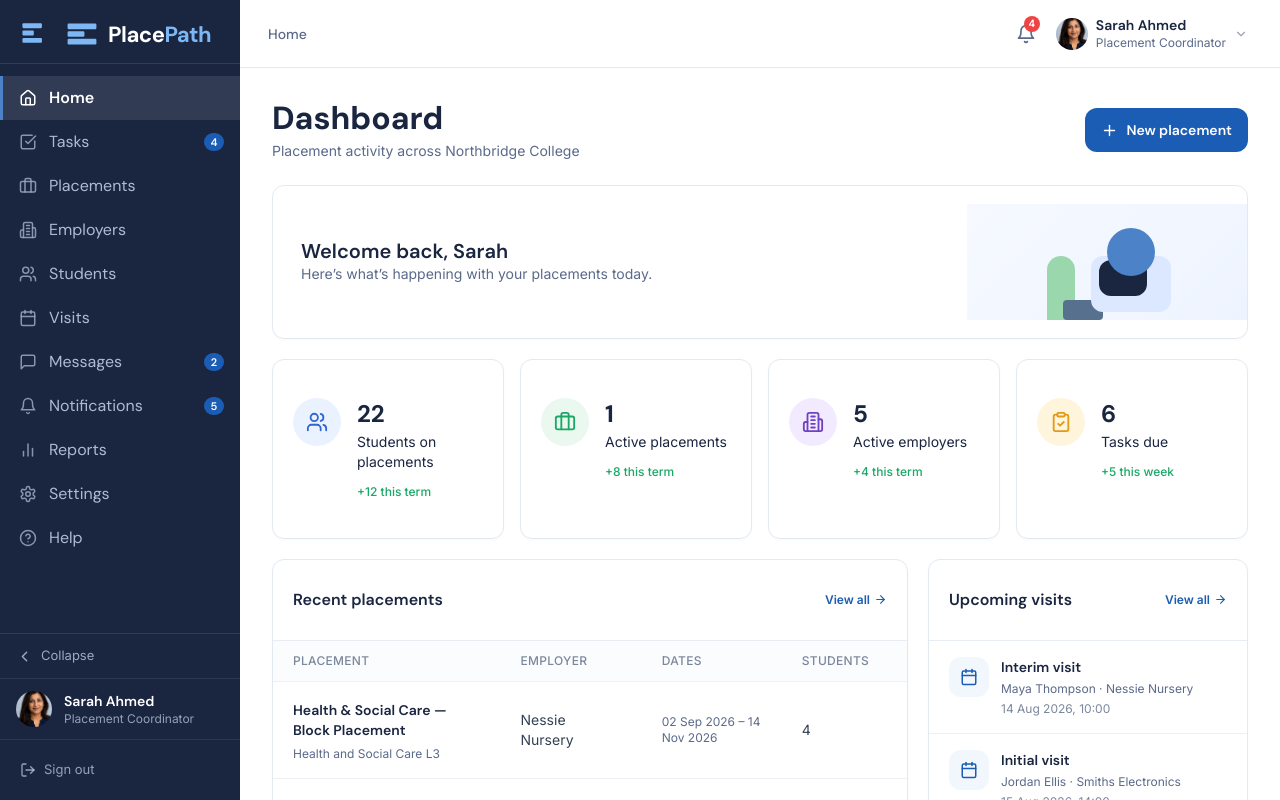
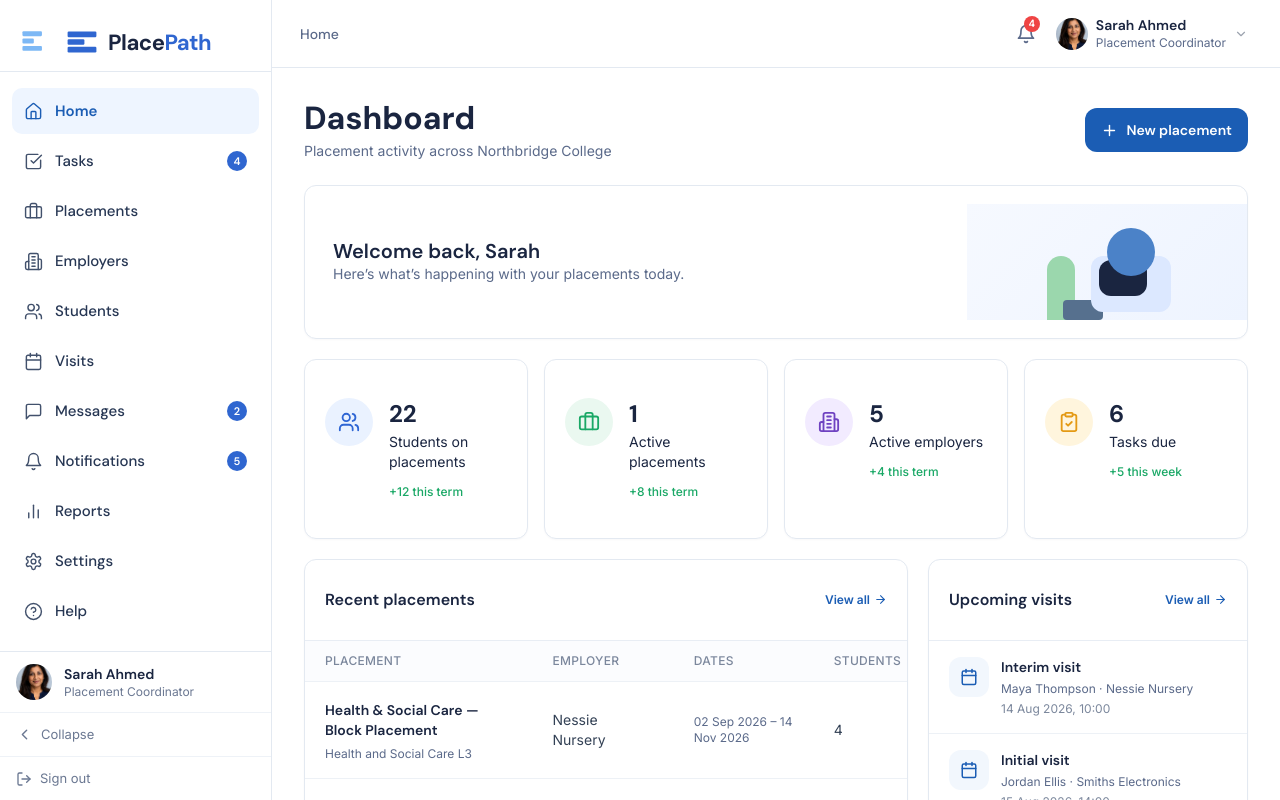
Before and after one commit to SophiePurewal/placepath-demo, a React (Vite) app: page / in a window 1280 px wide. Both pictures are taken after a click on the button "Sign in". Built offline with nearby package versions, Linux system fonts and the light colour scheme.

Commit message:
Match PlacePath sidebar to approved light mockup

```diff
--- a/src/components/Sidebar.tsx
+++ b/src/components/Sidebar.tsx
@@ -34,7 +34,6 @@ export type Screen =
   | "help"
   | "create-placement"
   | "placement-detail"
-  // employer screens
   | "emp-dashboard"
   | "emp-requests"
   | "emp-active"
@@ -42,7 +41,6 @@ export type Screen =
   | "emp-documents"
   | "emp-messages"
   | "emp-organisation"
-  // student screens
   | "stu-dashboard"
   | "stu-placement"
   | "stu-tasks"
@@ -117,33 +115,21 @@ export default function Sidebar({
   onMobileClose,
   onSignOut,
 }: SidebarProps) {
-  const navItems =
-    role === "coordinator"
-      ? coordinatorNav
+  const navItems = role === "coordinator" ? coordinatorNav : role === "employer" ? employerNav : studentNav;
+  const userInfo = role === "coordinator"
+    ? { name: "Sarah Ahmed", title: "Placement Coordinator" }
     : role === "employer"
-        ? employerNav
-        : studentNav;
-
-  const userInfo =
-    role === "coordinator"
-      ? { name: "Sarah Ahmed", title: "Placement Coordinator", initials: "SA" }
-      : role === "employer"
-        ? { name: "David Hughes", title: "Operations Manager", initials: "DH" }
-        : { name: "Maya Thompson", title: "Health & Social Care L3", initials: "MT" };
+      ? { name: "David Hughes", title: "Operations Manager" }
+      : { name: "Maya Thompson", title: "Health & Social Care L3" };
 
   const closeButtonRef = useRef<HTMLButtonElement>(null);
-  const firstNavButtonRef = useRef<HTMLButtonElement>(null);
 
-  // Close drawer on Escape and return focus to the hamburger button
   useEffect(() => {
     if (!mobileOpen) return;
     const onKeyDown = (e: KeyboardEvent) => {
-      if (e.key === "Escape") {
-        onMobileClose();
-      }
+      if (e.key === "Escape") onMobileClose();
     };
     document.addEventListener("keydown", onKeyDown);
-    // Move focus into the drawer when it opens
     closeButtonRef.current?.focus();
     return () => document.removeEventListener("keydown", onKeyDown);
   }, [mobileOpen, onMobileClose]);
@@ -154,22 +140,16 @@ export default function Sidebar({
   };
 
   const SidebarContent = () => (
-    <div className="flex flex-col h-full">
-      {/* Logo */}
+    <div className="flex flex-col h-full" style={{ backgroundColor: "#ffffff", color: "#1a2540" }}>
       <div
         className={`flex items-center border-b ${collapsed ? "justify-center px-2" : "px-5"}`}
-        style={{
-          height: 64,
-          borderColor: "rgba(255,255,255,0.1)",
-          minHeight: 64,
-        }}
+        style={{ height: 72, minHeight: 72, borderColor: "#e3e9f1" }}
       >
-        <BrandLogo size="md" dark markOnly={collapsed} />
-        {/* mobile close */}
+        <BrandLogo size="md" dark={false} markOnly={collapsed} />
         <button
           ref={closeButtonRef}
-          className="ml-auto lg:hidden p-1 rounded"
-          style={{ color: "rgba(255,255,255,0.6)" }}
+          className="ml-auto lg:hidden p-2 rounded-md"
+          style={{ color: "#5b6a8a" }}
           onClick={onMobileClose}
           aria-label="Close navigation"
         >
@@ -177,116 +157,87 @@ export default function Sidebar({
         </button>
       </div>
 
-      {/* Nav items */}
-      <nav className="flex-1 py-3 overflow-y-auto" aria-label="Main navigation">
+      <nav className="flex-1 py-4 px-3 overflow-y-auto" aria-label="Main navigation">
         {navItems.map((item) => {
           const Icon = item.icon;
-          const active = currentScreen === item.id ||
-            (item.id === "employers" && currentScreen === "employer-detail");
+          const active = currentScreen === item.id || (item.id === "employers" && currentScreen === "employer-detail");
           return (
             <button
               key={item.id}
               onClick={() => navigate(item.id)}
-              className="nav-btn w-full flex items-center gap-3 px-4 text-left transition-colors relative"
+              className={`w-full flex items-center gap-3 text-left transition-colors relative ${collapsed ? "justify-center px-2" : "px-3"}`}
               style={{
                 fontFamily: "var(--font-display)",
-                fontWeight: active ? 600 : 400,
-                fontSize: 16,
-                minHeight: 44,
-                paddingTop: 10,
-                paddingBottom: 10,
-                color: active ? "#ffffff" : "rgba(200,214,236,0.85)",
-                backgroundColor: active ? "rgba(255,255,255,0.1)" : "transparent",
-                borderLeft: active ? "3px solid #4b82c8" : "3px solid transparent",
+                fontWeight: active ? 600 : 500,
+                fontSize: 15,
+                minHeight: 46,
+                marginBottom: 4,
+                borderRadius: 10,
+                color: active ? "#1b5db4" : "#263653",
+                backgroundColor: active ? "#eef5ff" : "transparent",
+                border: "0",
               }}
               aria-current={active ? "page" : undefined}
             >
-              <Icon size={18} style={{ flexShrink: 0, opacity: active ? 1 : 0.75 }} />
+              <Icon size={19} strokeWidth={1.8} style={{ flexShrink: 0, color: active ? "#1b5db4" : "#42516c" }} />
               {!collapsed && <span className="nav-label flex-1 truncate">{item.label}</span>}
               {!collapsed && item.badge && (
                 <span
-                  className="text-xs font-semibold rounded-full px-1.5 py-0.5 min-w-[20px] text-center"
-                  style={{ backgroundColor: "#1b5db4", color: "#fff", fontSize: 11 }}
+                  className="text-xs font-semibold rounded-full min-w-[20px] h-5 px-1.5 inline-flex items-center justify-center"
+                  style={{ backgroundColor: "#2f66d0", color: "#fff", fontSize: 11 }}
                 >
                   {item.badge}
                 </span>
-              )}
-              {collapsed && item.badge && (
-                <span
-                  className="absolute top-1.5 right-1.5 w-2 h-2 rounded-full"
-                  style={{ backgroundColor: "#4b82c8" }}
-                />
               )}
             </button>
           );
         })}
       </nav>
 
-      {/* Sidebar controls + user */}
-      <div
-        className="border-t"
-        style={{ borderColor: "rgba(255,255,255,0.1)" }}
-      >
-        {/* Collapse control sits above the signed-in user */}
+      <div className="border-t" style={{ borderColor: "#e3e9f1" }}>
+        <div className={`flex items-center py-3 ${collapsed ? "justify-center px-2" : "gap-3 px-4"}`}>
+          <ProfileAvatar role={role} size={36} />
+          {!collapsed && (
+            <div className="min-w-0 flex-1">
+              <p className="text-sm font-semibold truncate" style={{ color: "#1a2540", fontFamily: "var(--font-display)" }}>
+                {userInfo.name}
+              </p>
+              <p className="text-xs truncate" style={{ color: "#6b7892" }}>{userInfo.title}</p>
+            </div>
+          )}
+        </div>
+
         <button
           onClick={() => onCollapse(!collapsed)}
-          className={`sidebar-collapse hidden lg:flex w-full items-center py-2.5 transition-colors ${collapsed ? "justify-center px-2" : "gap-2 px-4"}`}
-          style={{ color: "rgba(200,214,236,0.75)", fontSize: 13 }}
+          className={`sidebar-collapse hidden lg:flex w-full items-center py-2.5 border-t ${collapsed ? "justify-center px-2" : "gap-2 px-4"}`}
+          style={{ borderColor: "#eef2f7", color: "#6b7892", fontSize: 13, background: "transparent" }}
           aria-label={collapsed ? "Expand navigation" : "Collapse navigation"}
         >
           {collapsed ? <ChevronRight size={17} /> : <ChevronLeft size={17} />}
           {!collapsed && <span>Collapse</span>}
         </button>
 
-        {/* User info — avatar remains visible when the sidebar is collapsed */}
-        <div
-          className={`flex items-center py-3 border-t ${collapsed ? "justify-center px-2" : "gap-3 px-4"}`}
-          style={{ borderColor: "rgba(255,255,255,0.08)" }}
-        >
-            <ProfileAvatar role={role} size={36} />
-            {!collapsed && <div className="min-w-0">
-              <p
-                className="text-sm font-semibold truncate"
-                style={{ color: "#fff", fontFamily: "var(--font-display)" }}
-              >
-                {userInfo.name}
-              </p>
-              <p
-                className="text-xs truncate"
-                style={{ color: "rgba(200,214,236,0.7)" }}
-              >
-                {userInfo.title}
-              </p>
-            </div>}
-        </div>
-
-        {/* Sign out */}
-        <div
-          className="flex items-center px-3 py-2 gap-1 border-t"
-          style={{ borderColor: "rgba(255,255,255,0.08)" }}
-        >
         <button
           onClick={onSignOut}
-            className="nav-btn flex items-center gap-2 px-2 py-2 rounded transition-colors flex-1"
-            style={{ color: "rgba(200,214,236,0.7)", fontSize: 13 }}
+          className={`w-full flex items-center py-2.5 border-t ${collapsed ? "justify-center px-2" : "gap-2 px-4"}`}
+          style={{ borderColor: "#eef2f7", color: "#6b7892", fontSize: 13, background: "transparent" }}
           aria-label="Sign out"
         >
           <LogOut size={16} />
-            {!collapsed && <span className="nav-label">Sign out</span>}
+          {!collapsed && <span>Sign out</span>}
         </button>
-        </div>
       </div>
     </div>
   );
 
   return (
     <>
-      {/* Desktop sidebar */}
       <aside
-        className="hidden lg:flex flex-col flex-shrink-0 transition-all duration-200"
+        className="hidden lg:flex flex-col flex-shrink-0 transition-all duration-200 border-r"
         style={{
-          width: collapsed ? 64 : 240,
-          backgroundColor: "#1a2540",
+          width: collapsed ? 72 : 272,
+          backgroundColor: "#ffffff",
+          borderColor: "#e3e9f1",
           height: "100vh",
           position: "sticky",
           top: 0,
@@ -296,22 +247,21 @@ export default function Sidebar({
         <SidebarContent />
       </aside>
 
-      {/* Mobile overlay */}
       {mobileOpen && (
         <div
           className="fixed inset-0 z-40 lg:hidden"
-          style={{ backgroundColor: "rgba(0,0,0,0.5)" }}
+          style={{ backgroundColor: "rgba(15, 23, 42, 0.35)" }}
           onClick={onMobileClose}
           aria-hidden="true"
         />
       )}
 
-      {/* Mobile drawer */}
       <aside
-        className="fixed top-0 left-0 h-full z-50 lg:hidden transition-transform duration-200"
+        className="fixed top-0 left-0 h-full z-50 lg:hidden transition-transform duration-200 border-r"
         style={{
-          width: 260,
-          backgroundColor: "#1a2540",
+          width: 280,
+          backgroundColor: "#ffffff",
+          borderColor: "#e3e9f1",
           transform: mobileOpen ? "translateX(0)" : "translateX(-100%)",
         }}
         aria-label="Primary navigation"
```
Lines whose indentation alone changed are shown as unchanged.
